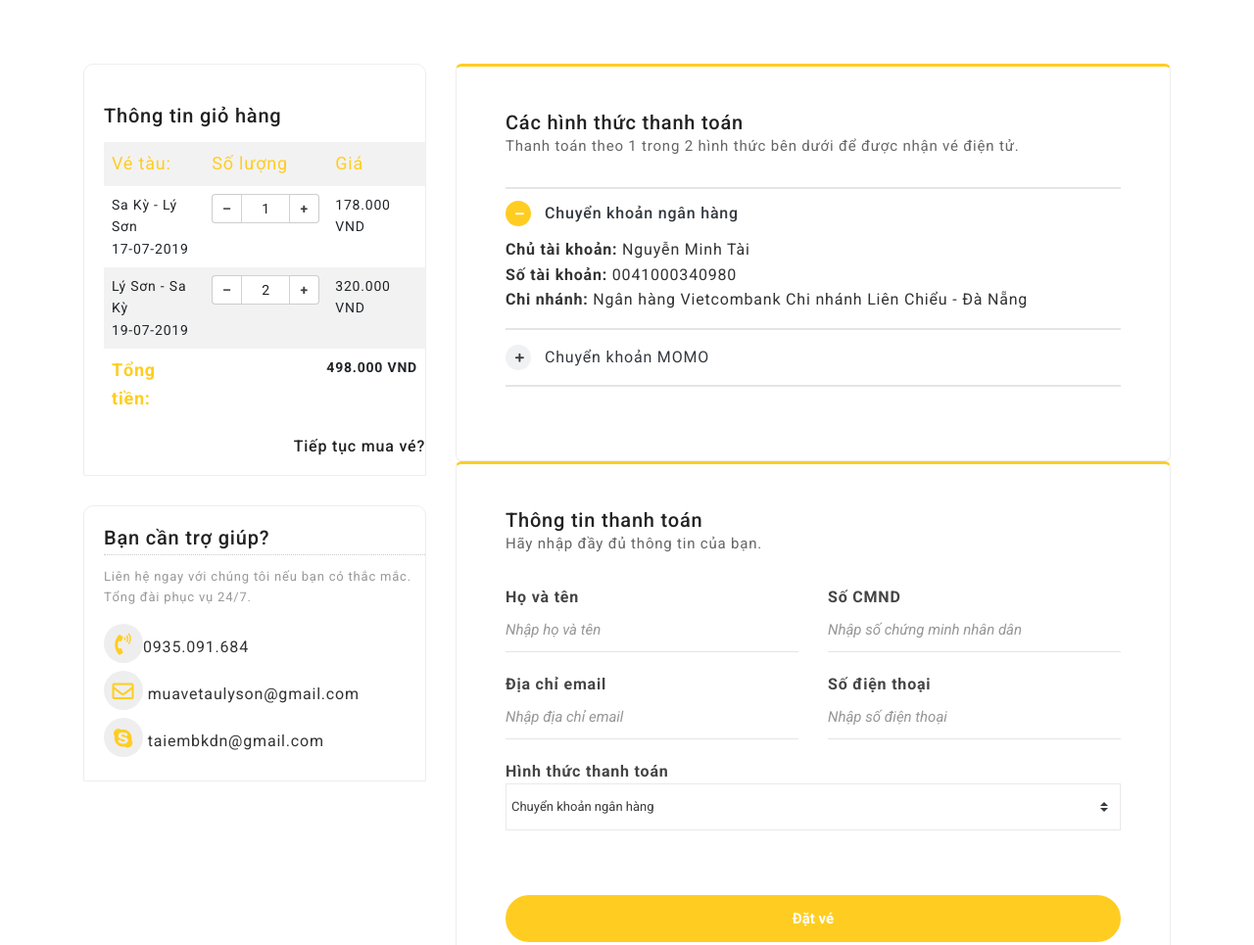
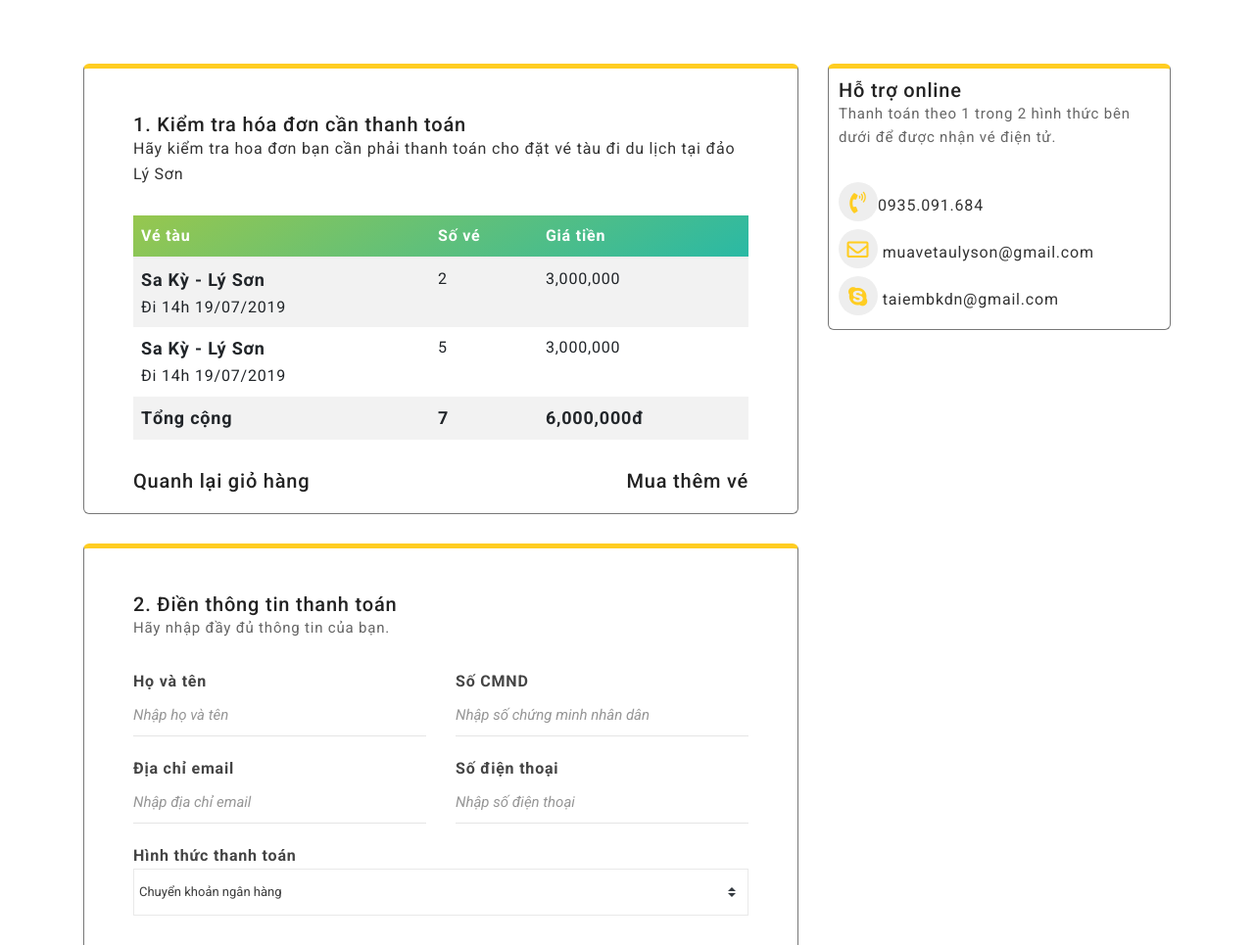
Before and after one commit to longdinhnguyen81/travel_trip, a plain HTML site: page booking.html in a window 1280 px wide. Shown: the part 440-1405 px from the top of the page at 98% size. Drawn offline with Linux system fonts and the light colour scheme.

Commit message:
Updated booking

```diff
--- a/booking.html
+++ b/booking.html
@@ -294,105 +294,49 @@
 <section class="pt80 pb80 booking-section login-area">
   <div class="container">
     <div class="row">
-      <div class="col-lg-4 col-md-6 col-sm-12">
-        <div class="listing-item ">
-          <article class="TravelGo-category-listing fl-wrap">
-            <div class="TravelGo-category-content fl-wrap title-sin_item">
-              <div class="TravelGo-category-content-title-item others-details">
-                <h2 class="title-sin_map">Thông tin giỏ hàng</h2>
-              </div>
-              <table class="table table-striped">
+      <div class="col-lg-8 col-md-12 col-sm-12">
+        <div class="row">
+          <div class="col-lg-12 col-md-12 col-sm-12">
+            <div class="login-box Booking-box">
+              <h2>1. Kiểm tra hóa đơn cần thanh toán</h2>
+              <p>Hãy kiểm tra hoa đơn bạn cần phải thanh toán cho đặt vé tàu đi du lịch tại đảo Lý Sơn</p>
+              <div class="table-responsive-sm pt30">
+                <table class="table table-lg table-noborder table-striped">
+                  <thead class="all-text-white bg-grad">
+                    <tr>
+                      <th scope="col">Vé tàu</th>
+                      <th scope="col">Số vé</th>
+                      <th scope="col">Giá tiền</th>
+                    </tr>
+                  </thead>
                   <tbody>
                     <tr>
-                    <td class="bookex">Vé tàu:</td>
-                    <td class="bookex">Số lượng</td>
-                    <td class="bookex">Giá</td>
+                      <td><span style="font-size:18px;font-weight:600">Sa Kỳ - Lý Sơn</span><br>Đi 14h 19/07/2019</td>
+                      <td>2</td>
+                      <td>3,000,000</td>
                     </tr>
                     <tr>
-                    <td>Sa Kỳ - Lý Sơn<br>17-07-2019</td>
-                    <td>
-                      <div class="d-flex align-items-center"> <span class="input-number-decrement">–</span>
-                      <input readonly class="input-number" name="1" type="text" value="1" min="0" max="20">
-                      <span class="input-number-increment">+</span> </div>
-                    </td>
-                    <td>178.000 VND</td>
+                      <td><span style="font-size:18px;font-weight:600">Sa Kỳ - Lý Sơn</span><br>Đi 14h 19/07/2019</td>
+                      <td>5</td>
+                      <td>3,000,000</td>
                     </tr>
                     <tr>
-                    <td>Lý Sơn - Sa Kỳ<br>19-07-2019</td>
-                    <td><div class="d-flex align-items-center"> <span class="input-number-decrement">–</span>
-                      <input readonly class="input-number" name="2" type="text" value="2" min="0" max="20">
-                      <span class="input-number-increment">+</span> </div></td>
-                    <td>320.000 VND</td>
-                  </tr>
-                  <tr>
-                    <td class="bookex"><strong>Tổng tiền:</strong></td>
-                    <td colspan="2" class="text-right"><strong>498.000 VND</strong></td>
+                      <td><span style="font-size:18px;font-weight:600">Tổng cộng</span></td>
+                      <td><span style="font-size:18px;font-weight:600">7</td>
+                      <td><span style="font-size:18px;font-weight:600">6,000,000đ</td>
                     </tr>
                   </tbody>
                 </table>
-                  <h4 class="text-right mt-3"><a href="">Tiếp tục mua vé?</a></h4
-
               </div>
-          </article>
-        </div>
-        <div class="listing-item">
-          <article class="TravelGo-category-listing fl-wrap">
-            <div class="TravelGo-category-content fl-wrap title-sin_item">
-              <div class="TravelGo-category-content-title fl-wrap NeedHelp">
-                <div class="TravelGo-category-content-title-item">
-                  <h2 class="title-sin_map">Bạn cần trợ giúp?</h2>
-                  <div class="TravelGo-category-location fl-wrap"></div>
-                </div>
-              </div>
-              <div class="NeedhelpSection">
-                <P>Liên hệ ngay với chúng tôi nếu bạn có thắc mắc. Tổng đài phục vụ 24/7.</P>
-                <ul>
-                  <li><span><i class="fas fa-phone-volume"></i></span>0935.091.684</li>
-                  <li><span><i class="far fa-envelope"></i></span> muavetaulyson@gmail.com</li>
-                  <li><span><i class="fab fa-skype"></i> </span> taiembkdn@gmail.com</li>
-                </ul>
-              </div>
-            </div>
-          </article>
-        </div>
-      </div>
-      <div class="col-lg-8 col-md-6 col-sm-12">
-        <div class="row">
-          <div class="col-lg-12 col-md-12 col-sm-12">
-            <div class="login-box Booking-box">
-              <div class="login-top">
-                <h2>Các hình thức thanh toán</h2>
-                <p>Thanh toán theo 1 trong 2 hình thức bên dưới để được nhận vé điện tử.</p>
-              </div>
-              <div class="accordion accordion-line toggle-icon-left toggle-icon-round" id="accordion4">
-                <!-- item -->
-                <div class="accordion-item">
-                  <div class="accordion-title"> <a class="h6 mb-0" data-toggle="collapse" href="#collapse-10">Chuyển khoản ngân hàng</a> </div>
-                  <div class="collapse show" id="collapse-10" data-parent="#accordion4">
-                    <div class="accordion-content">
-                      <p><strong>Chủ tài khoản: </strong>Nguyễn Minh Tài</p>
-                      <p><strong>Số tài khoản: </strong>0041000340980</p>
-                      <p><strong>Chi nhánh: </strong>Ngân hàng Vietcombank Chi nhánh Liên Chiểu - Đà Nẵng</p>
+              <div class="pt30">
+                <h5><span style="float:left">Quanh lại giỏ hàng</span><span style="float:right">Mua thêm vé</span></h5>
               </div>
             </div>
           </div>
-                <!-- item -->
-                <div class="accordion-item">
-                  <div class="accordion-title"> <a class="collapsed" data-toggle="collapse" href="#collapse-11">Chuyển khoản MOMO</a> </div>
-                  <div class="collapse" id="collapse-11" data-parent="#accordion4">
-                    <div class="accordion-content">
-                      <p><strong>Chủ tài khoản: </strong>Nguyễn Minh Tài</p>
-                      <p><strong>Số điện thoại: </strong>0978.17.55.06</p>
-                    </div>
-                  </div>
-                </div>
-              </div>
-            </div>
-          </div>
-          <div class="col-lg-12 col-md-12 col-sm-12">
+          <div class="col-lg-12 col-md-12 col-sm-12 pt30">
             <div class="login-box Booking-box">
               <div class="login-top">
-                <h2>Thông tin thanh toán</h2>
+                <h2>2. Điền thông tin thanh toán</h2>
                 <p>Hãy nhập đầy đủ thông tin của bạn.</p>
               </div>
               <form class="login-form" action="#">
@@ -420,6 +364,27 @@
                       <option value="location5">Chuyển khoản momo</option>
                     </select>
                   </div>
+                  <div class="col-lg-12 col-md-12 col-sm-12">
+                    <div class="accordion" id="accordion1">
+                      <!-- item -->
+                      <div class="accordion-item">
+                        <div class="accordion-title"> <a class="h6 mb-0" data-toggle="collapse" href="#collapse-1">Chuyển khoản ngân hàng</a> </div>
+                        <div class="collapse show" id="collapse-1" data-parent="#accordion1">
+                          <div class="accordion-content">Duis aliquam hendrerit risus, sed mollis nulla luctus sit amet. Sed et magna efficitur, viverra nisl nec, rhoncus nisi. Duis nec vehicula felis. Aenean turpis lectus, cursus ac sem vel, consequat scelerisque ipsum. Donec non interdum lorem. Nulla facilisi. Fusce iaculis ex sed nulla commodo imperdiet. Proin sed rhoncus ligula, sit amet euismod augue. </div>
+                        </div>
+                      </div>
+                      <!-- item -->
+                      <div class="accordion-item">
+                        <div class="accordion-title"> <a class="collapsed" data-toggle="collapse" href="#collapse-2">Ví điện tử</a> </div>
+                        <div class="collapse" id="collapse-2" data-parent="#accordion1">
+                          <div class="accordion-content"> Duis aliquam hendrerit risus, sed mollis nulla luctus sit amet. Sed et magna efficitur, viverra nisl nec, rhoncus nisi. Duis nec vehicula felis. Aenean turpis lectus, cursus ac sem vel, consequat scelerisque ipsum. Donec non interdum lorem. Nulla facilisi. Fusce iaculis ex sed nulla commodo imperdiet. Proin sed rhoncus ligula, sit amet euismod augue.</div>
+                        </div>
+                      </div>
+                      <!-- item -->
+                    </div>
+
+                  </div>
+
                   <div class="col-md-12">
                     <button class="Confirm" type="submit" name="button">Đặt vé</button>
                   </div>
@@ -427,8 +392,21 @@
               </form>
             </div>
           </div>
-
-
+        </div>
+      </div>
+      <div class="col-lg-4 col-md-12 col-sm-12 col-order-2">
+        <div class="login-box Booking-box" style="padding:10px;">
+          <div class="login-top">
+            <h2>Hỗ trợ online</h2>
+            <p>Thanh toán theo 1 trong 2 hình thức bên dưới để được nhận vé điện tử.</p>
+          </div>
+          <div class="NeedhelpSection">
+            <ul>
+              <li><span><i class="fas fa-phone-volume"></i></span>0935.091.684</li>
+              <li><span><i class="far fa-envelope"></i></span> muavetaulyson@gmail.com</li>
+              <li><span><i class="fab fa-skype"></i> </span> taiembkdn@gmail.com</li>
+            </ul>
+          </div>
         </div>
       </div>
     </div>
```
Also changed, not shown: css/style.css. Lines whose indentation alone changed are shown as unchanged.
